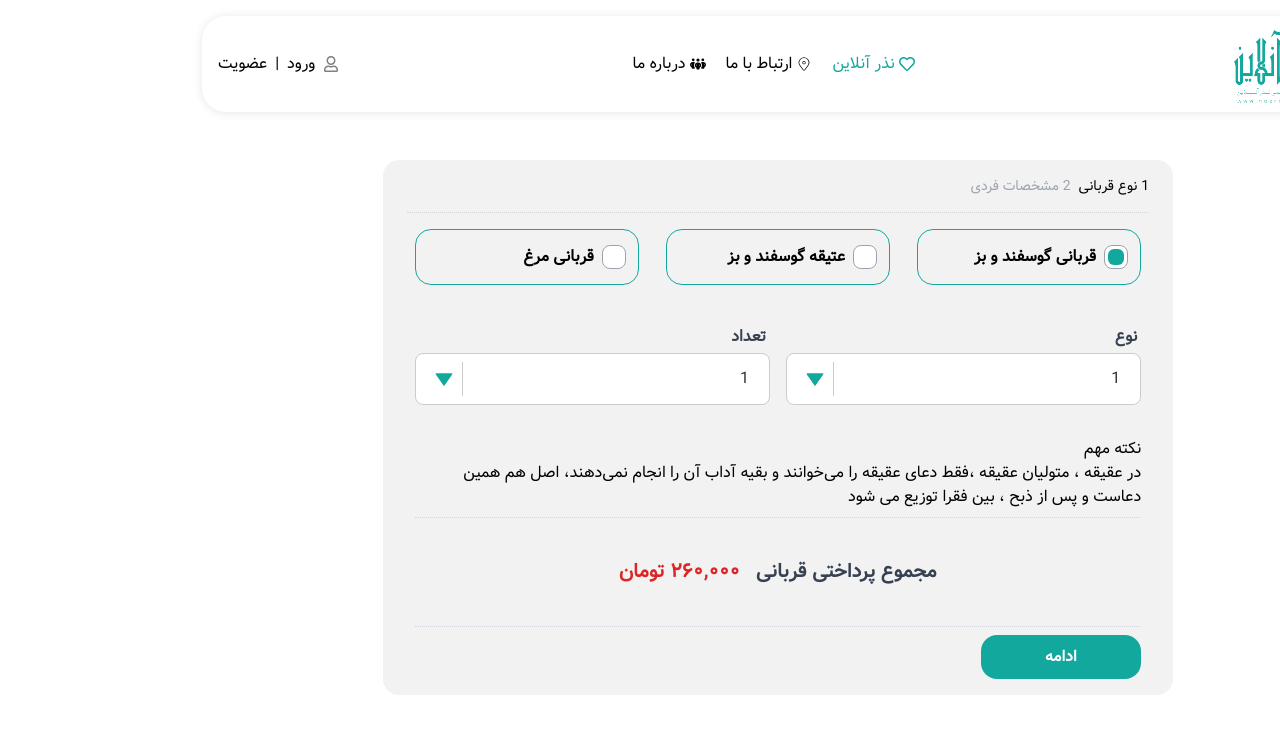
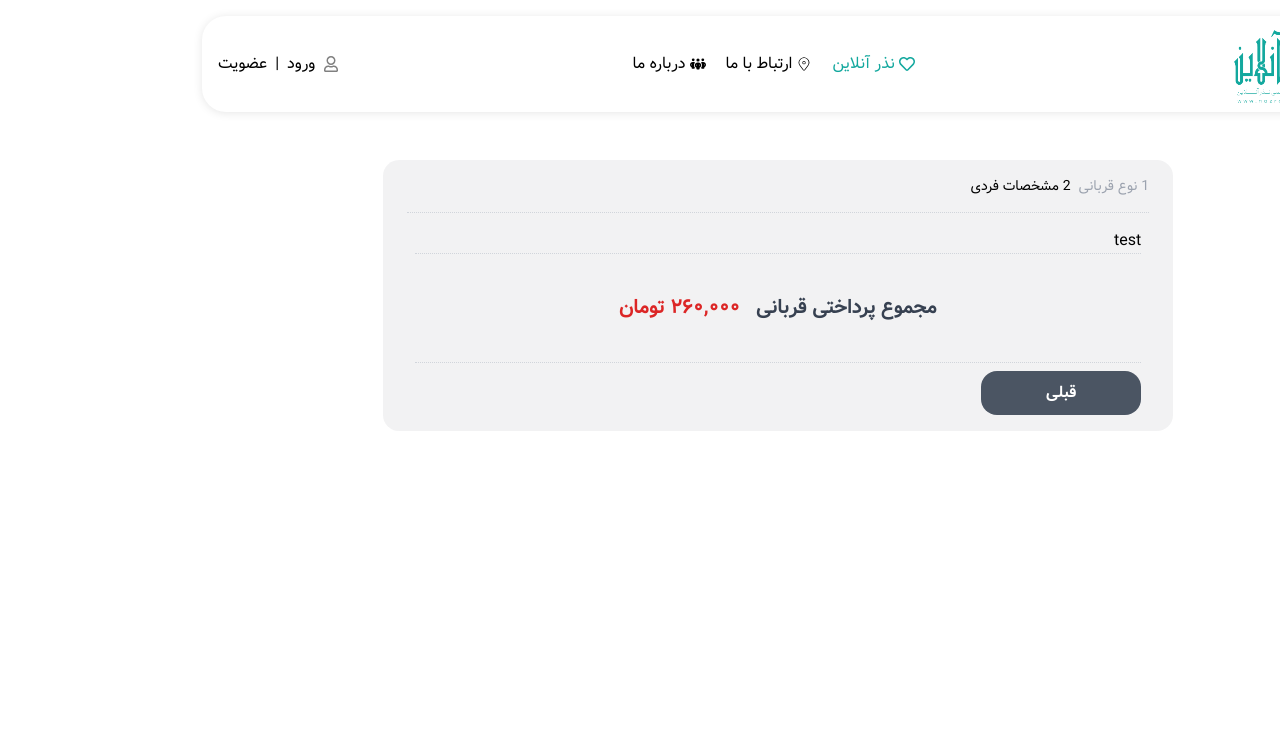
Before and after one commit to pilentboy/charitable-organization, a React (Vite) app: page / in a window 1280 px wide. Shown: the top 734 px of the page. Built offline with nearby package versions, Linux system fonts and the light colour scheme.

Commit message:
start createing second part of the offering form

```diff
--- a/src/components/Home/Slider.tsx
+++ b/src/components/Home/Slider.tsx
@@ -2,7 +2,7 @@ import { Swiper, SwiperSlide } from "swiper/react";
 import { Pagination, A11y, Autoplay } from "swiper/modules";
 import "swiper/css";
 import "swiper/css/pagination";
-
+import logo from "../../assets/images/logo.png";
 const Slider = () => {
   return (
     <Swiper
@@ -19,11 +19,7 @@ const Slider = () => {
       className="w-full  rounded-2xl h-[200px] sm:h-[300px] lg:h-[480px] "
     >
       <SwiperSlide>
-        <img
-          src="https://upload.wikimedia.org/wikipedia/commons/thumb/4/49/A_black_image.jpg/640px-A_black_image.jpg"
-          alt="img"
-          className="object-cover w-full h-full"
-        />
+        <img src={logo} alt="img" className="object-fill bg-black w-full h-full" />
       </SwiperSlide>
       <SwiperSlide>
         <img
--- a/src/pages/Home.tsx
+++ b/src/pages/Home.tsx
@@ -6,7 +6,7 @@ import { BiSolidDownArrow } from "react-icons/bi";
 const Home = () => {
   const [selectedOption, setSelectedOption] = useState("option1");
   const [displayFirstOfferingForm, setDisplayFirstOfferingForm] =
-    useState<boolean>(true);
+    useState<boolean>(false);
 
   const handleRadioChange = (e: any) => {
     setSelectedOption(e.target.value);
@@ -17,7 +17,9 @@ const Home = () => {
   }, []);
   return (
     <>
-      <header className="mb-10 w-full">{/* {<Slider />} */}</header>
+      <header className="mb-10 w-full">
+        {/* <Slider /> */}
+         </header>
 
       <main className="w-full h-[500px]  rounded-lg">
         {/* title */}
@@ -35,7 +37,7 @@ const Home = () => {
         </div> */}
 
         {/* offering form */}
-        <div className="w-full md:w-[96%] xl:w-[65%] mx-auto h-fit rounded-2xl bg-[#efeff0c9] flex flex-col items-center py-4 px-6 ">
+        <div className="w-full md:w-[96%] xl:w-[65%] my-6 mx-auto h-fit rounded-2xl bg-[#efeff0c9] flex flex-col items-center py-4 px-6 ">
           {/* form parts */}
           <div className="text-sm gap-2 font-medium  w-full flex items-center border-b border-dotted pb-4 border-gray-300">
             <span
```
